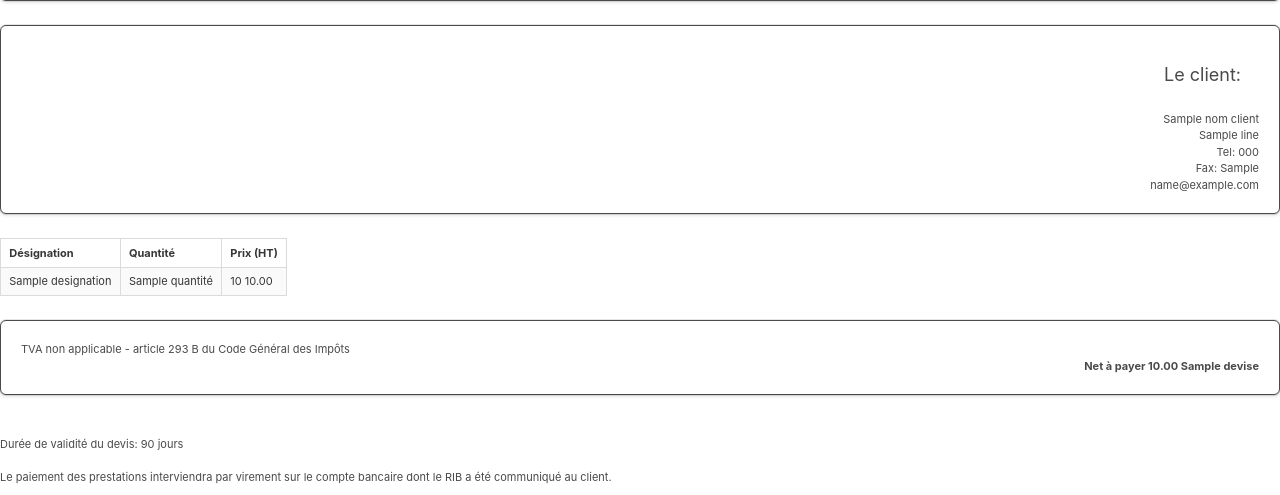
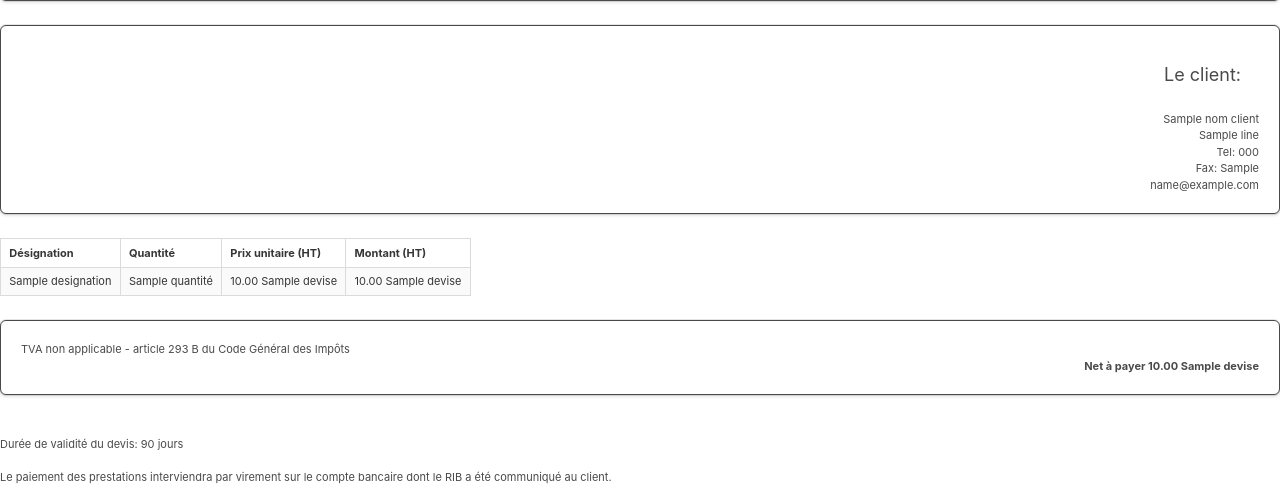
Before and after one commit to pierremancini/devis, a Python web app: template templates/devis_dev_site.jinja in a window 1280 px wide. Shown: the part 221-716 px from the top of the page. Run offline with Jinja, Linux system fonts and the light colour scheme; the template is opened without the code that fills it: most values are stand-ins (such as "Sample title", 1, 10 or a date in 2020).

Commit message:
Calcul des montants/sous-totaux

```diff
--- a/templates/devis_dev_site.jinja
+++ b/templates/devis_dev_site.jinja
@@ -33,18 +33,19 @@
 
     <table class="table is-bordered is-striped">
       <tr>
-        <th>Désignation</th><th>Quantité</th><th>Prix (HT)</th>
+        <th>Désignation</th><th>Quantité</th><th>Prix unitaire (HT)</th><th>Montant (HT)</th>
       </tr>
       {% for line in data_price.grille %}
         <tr>
           <td>{{ line.designation }}</td>
           <td>{{ line.quantité }}</td>
-          <td>{{ line.prix }} {{ "{:.2f}".format(data_price.devise) }}</td>
+          <td>{{ "{:.2f}".format(line.prix_unit) }} {{ data_price.devise }}</td>
+          <td>{{ "{:.2f}".format(line.montant) }} {{ data_price.devise }}</td>
         </tr>
       {% endfor %}
     </table>
 
-    <div class="box"> TVA non applicable - article 293 B du Code Général des Impôts  <div class="payer">  Net à payer {{ "{:.2f}".format(data_price.grille|sum(attribute='prix')) }} {{ data_price.devise }} </div>
+    <div class="box"> TVA non applicable - article 293 B du Code Général des Impôts  <div class="payer">  Net à payer {{ "{:.2f}".format(data_price.grille|sum(attribute='montant')) }} {{ data_price.devise }} </div>
     </div>
     <br/>
     <p>Durée de validité du devis: 90 jours </p><br/>
```
Also changed, not shown: prix.py (+8 -4 lines).
